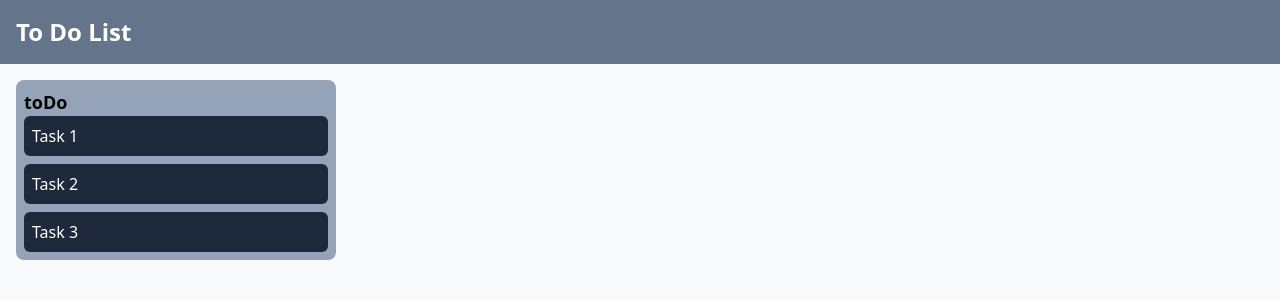
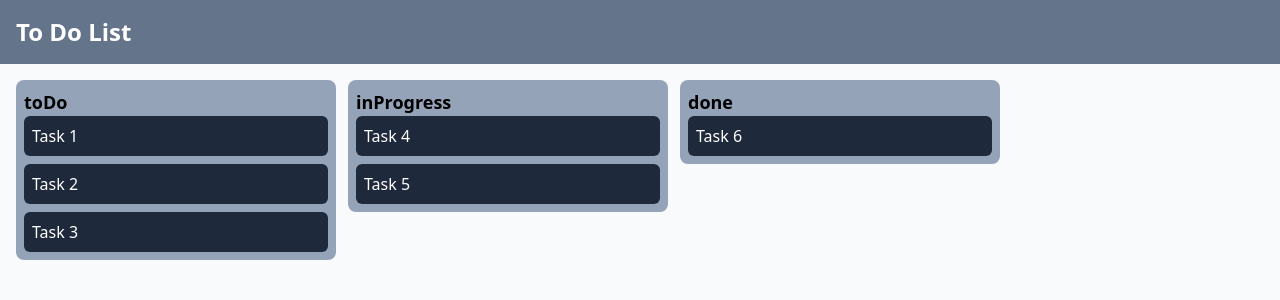
Before and after one commit to derynm/to-do-list, a React (Vite) app: page / in a window 1280 px wide. Shown: the top 300 px of the page. Built offline with nearby package versions, Linux system fonts and the light colour scheme.

Commit message:
feat: Add @dnd-kit/core dependency and implement drag and drop functionality

```diff
--- a/package.json
+++ b/package.json
@@ -13,6 +13,7 @@
     "preview": "vite preview"
   },
   "dependencies": {
+    "@dnd-kit/core": "^6.1.0",
     "react": "^18.2.0",
     "react-dom": "^18.2.0"
   },
--- a/src/App.tsx
+++ b/src/App.tsx
@@ -1,11 +1,37 @@
 import Board from './components/Board'
 import NavBar from './components/NavBar'
+import useStorage from './hooks/useStorage'
 
 function App() {
+  const { getData, saveData } = useStorage()
+  saveData([
+    {
+      name: 'toDo',
+      id: '1',
+      items: [
+        { id: 1, title: 'Task 1', description: 'Description 1', status: 'toDo' },
+        { id: 2, title: 'Task 2', description: 'Description 2', status: 'toDo' },
+        { id: 3, title: 'Task 3', description: 'Description 3', status: 'toDo' }
+      ]
+    },
+    {
+      name: 'inProgress',
+      id: '2',
+      items: [
+        { id: 4, title: 'Task 4', description: 'Description 4', status: 'inProgress' },
+        { id: 5, title: 'Task 5', description: 'Description 5', status: 'inProgress' }
+      ]
+    },
+    {
+      name: 'done',
+      id: '3',
+      items: [{ id: 6, title: 'Task 6', description: 'Description 6', status: 'done' }]
+    }
+  ])
   return (
     <div className="flex min-h-screen flex-col">
       <NavBar />
-      <Board />
+      <Board initialDataToDo={getData()} />
     </div>
   )
 }
--- a/src/components/Board.tsx
+++ b/src/components/Board.tsx
@@ -1,23 +1,37 @@
+import { useState } from 'react'
+import { DndContext } from '@dnd-kit/core'
+import { ListTask } from '../types'
 import ListCard from './ListCard'
 
-function Board() {
-  const list = [
-    {
-      name: 'toDo',
-      id: '1',
-      items: [
-        { id: 1, title: 'Task 1', description: 'Description 1', status: 'toDo' },
-        { id: 2, title: 'Task 2', description: 'Description 2', status: 'toDo' },
-        { id: 3, title: 'Task 3', description: 'Description 3', status: 'toDo' }
-      ]
+function Board({ initialDataToDo }: { initialDataToDo: ListTask[] }) {
+  const [dataToDo, setDataToDo] = useState(initialDataToDo)
+
+  const handleDrop = (event) => {
+    const { active, over } = event
+
+    if (over.id && active.data) {
+      const currentTask = active.data.current
+      currentTask.status = over.id
+
+      const newDataToDo = dataToDo.map((list) => ({
+        ...list,
+        items: list.items.filter((item) => item.id !== currentTask.id)
+      }))
+
+      const newListIndex = newDataToDo.findIndex((list) => list.name === over.id)
+      if (newListIndex !== -1) {
+        newDataToDo[newListIndex].items.push(currentTask)
+        setDataToDo(newDataToDo)
+      }
     }
-  ]
-
+  }
   return (
     <div className="flex w-full flex-1 snap-x gap-3 overflow-x-auto bg-slate-50 p-4">
-      {list.map((list) => (
-        <ListCard key={list.id} list={list} />
-      ))}
+      <DndContext onDragEnd={handleDrop}>
+        {dataToDo.map((list) => (
+          <ListCard key={list.id} list={list} />
+        ))}
+      </DndContext>
     </div>
   )
 }
--- a/src/components/CardTask.tsx
+++ b/src/components/CardTask.tsx
@@ -1,8 +1,22 @@
+import { useDraggable } from '@dnd-kit/core'
+import { CSS } from '@dnd-kit/utilities'
 import { Task } from '../types/index'
 
 function CardTask({ task }: { task: Task }) {
+  const { attributes, listeners, setNodeRef, transform } = useDraggable({
+    id: `task-${task.id}`,
+    data: task
+  })
+  const style = {
+    transform: CSS.Translate.toString(transform)
+  }
   return (
-    <div className="rounded-md bg-slate-800 p-2 text-white">
+    <div
+      className="rounded-md bg-slate-800 p-2 text-white"
+      ref={setNodeRef}
+      style={style}
+      {...listeners}
+      {...attributes}>
       <p>{task.title}</p>
     </div>
   )
--- a/src/components/ListCard.tsx
+++ b/src/components/ListCard.tsx
@@ -1,9 +1,16 @@
+import { useDroppable } from '@dnd-kit/core'
 import CardTask from './CardTask'
-import { List } from '../types/index'
+import { ListTask } from '../types/index'
 
-function ListCard({ list }: { list: List }) {
+function ListCard({ list }: { list: ListTask }) {
+  const { setNodeRef } = useDroppable({
+    id: `${list.name}`,
+    data: list.items
+  })
   return (
-    <div className="h-fit w-full max-w-80 shrink-0 snap-center rounded-lg bg-slate-400 p-2">
+    <div
+      className="h-fit w-full max-w-80 shrink-0 snap-center rounded-lg bg-slate-400 p-2"
+      ref={setNodeRef}>
       <p className="text-lg font-semibold">{list.name}</p>
       <div className="space-y-2">
         {list.items.map((task) => (
--- a/src/hooks/useStorage.ts
+++ b/src/hooks/useStorage.ts
@@ -1,11 +1,11 @@
-import { List } from '../types/index'
+import { ListTask } from '../types/index'
 
 const useStorage = () => {
-  const getData = (): List[] => {
+  const getData = (): ListTask[] => {
     return JSON.parse(localStorage.getItem('data') || '[]')
   }
 
-  const saveData = (data: List[]) => {
+  const saveData = (data: ListTask[]) => {
     localStorage.setItem('data', JSON.stringify(data))
   }
 
--- a/src/types/index.ts
+++ b/src/types/index.ts
@@ -5,10 +5,10 @@ interface Task {
   status: string
 }
 
-interface List {
+interface ListTask {
   id: string
   name: string
   items: Task[]
 }
 
-export type { Task, List }
+export type { Task, ListTask }
```
Also changed, not shown: 1 other file (tests, documents, lock files or other folders).
